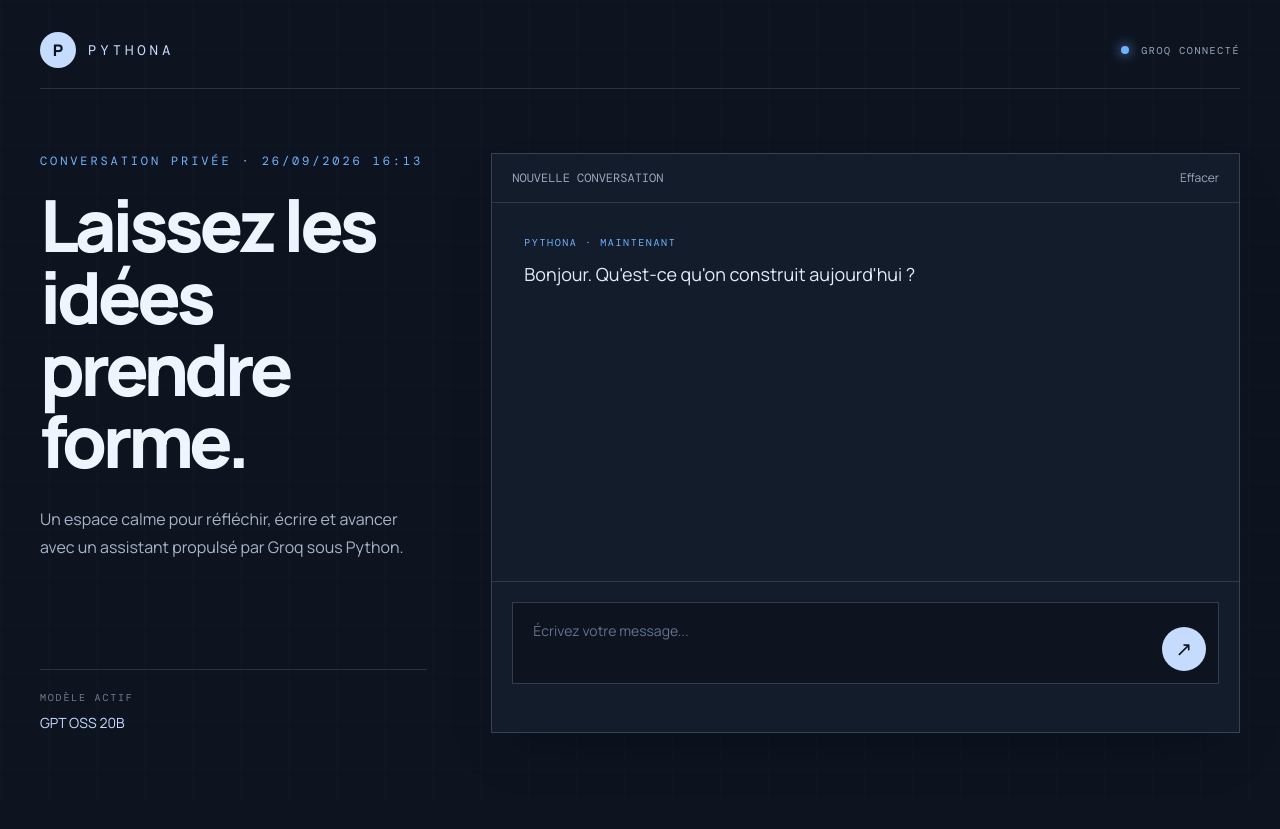
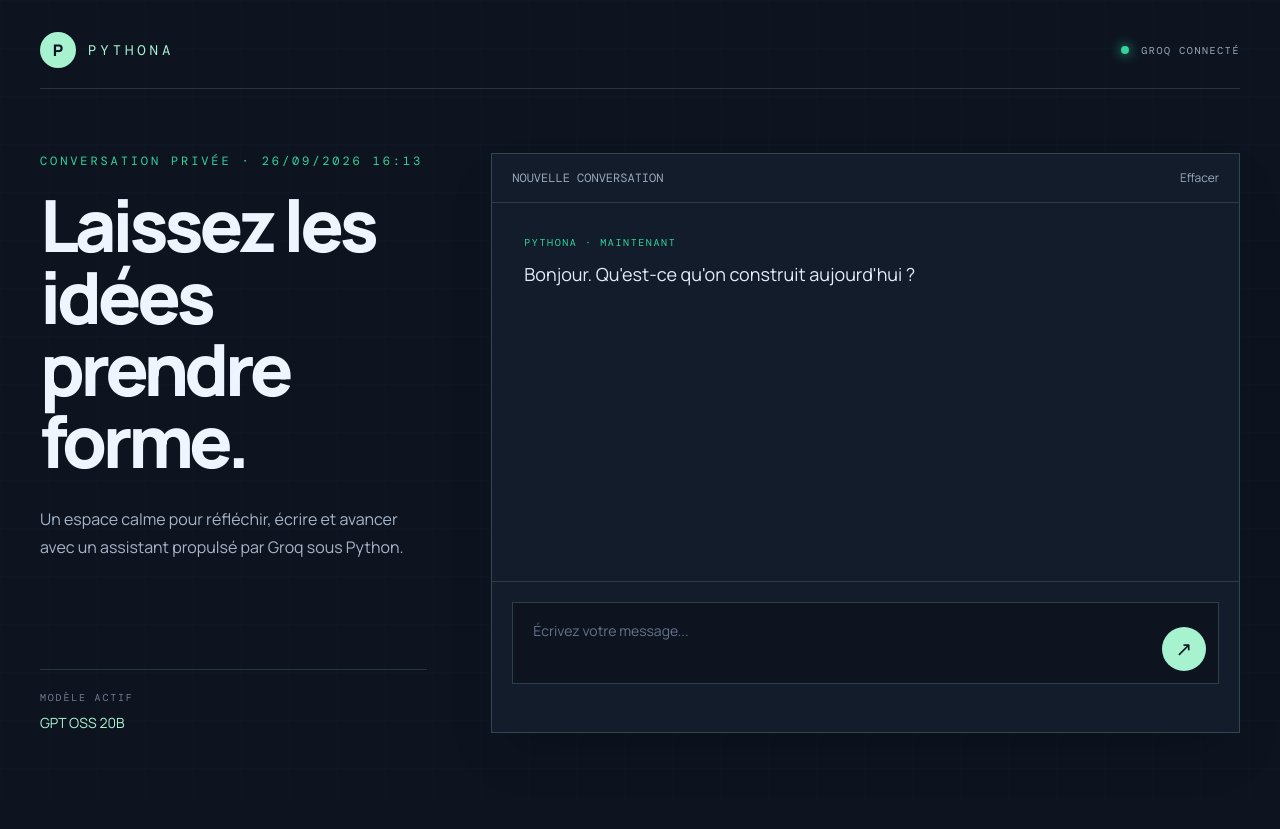
Before and after one commit to AgentRoyer/AR, a Flask app: page /chatbot in a window 1280 px wide. Run offline with Flask 3, Linux system fonts and the light colour scheme; some libraries are stand-ins or nearby versions.

Commit message:
005: Add CFML chatbot COLDFINA and colors to all four stacks
- COLDFINA (CFML, /chatbot/ sur 8001) : même page que les autres, Groq via cfhttp,
  chatbot.cfm (message, method=identity|health|chat) et health.cfm
- champ color partout : blue (COLDFINA), green (PYTHONA), red (RUSTINA), orange (GONA)
- interfaces recolorées par métal ; /health de RUSTINA en JSON

Co-Authored-By: Claude Opus 5.5 <noreply@anthropic.com>

```diff
--- a/app-python/Projects/chatbot/app.py
+++ b/app-python/Projects/chatbot/app.py
@@ -10,6 +10,7 @@ app = Flask(__name__)
 # Chatbot PYTHONA — même interface et même API que RUSTINA (app-rust/Projects/chatbot)
 CHATBOT_NAME = "PYTHONA"
 CHATBOT_VERSION = "1.0.0"
+BOT_COLOR = "green"  # Émeraude
 SYSTEM_PROMPT = "You are PYTHONA, a helpful AI chatbot powered by Groq under Python. You know your name and identity. When asked who you are or what your name is, answer clearly and confidently."
 GROQ_URL = "https://api.groq.com/openai/v1/chat/completions"
 GROQ_MODEL = "openai/gpt-oss-20b"
@@ -64,7 +65,8 @@ def chatbot():
             "bot": CHATBOT_NAME,
             "user_input": user_message,
             "response": reply["content"],
-            "identity": CHATBOT_NAME
+            "identity": CHATBOT_NAME,
+            "color": BOT_COLOR
         })
 
     return render_index()
@@ -86,6 +88,7 @@ def health():
     return jsonify({
         "status": "healthy",
         "bot": CHATBOT_NAME,
+        "color": BOT_COLOR,
         "identity_aware": True
     }), 200
 
@@ -96,6 +99,7 @@ def identity():
         "name": CHATBOT_NAME,
         "system_prompt": SYSTEM_PROMPT,
         "version": CHATBOT_VERSION,
+        "color": BOT_COLOR,
         "knows_identity": True
     }), 200
 
--- a/app-python/Projects/chatbot/templates/index.html
+++ b/app-python/Projects/chatbot/templates/index.html
@@ -21,26 +21,26 @@
     <body class="min-h-screen bg-[#0d1420] font-sans text-[#eef5ff] antialiased">
         <div class="pointer-events-none fixed inset-0 opacity-40" style="background-image: linear-gradient(rgba(168, 200, 240, .045) 1px, transparent 1px), linear-gradient(90deg, rgba(168, 200, 240, .045) 1px, transparent 1px); background-size: 48px 48px;"></div>
     <main class="relative mx-auto flex min-h-screen max-w-7xl flex-col px-5 py-5 md:px-10 md:py-8">
-            <header class="flex items-center justify-between border-b border-[#c5dcff]/15 pb-5">
-                <div class="flex items-center gap-3"><span class="grid h-9 w-9 place-items-center rounded-full bg-[#c5dcff] text-[#0d1420] font-black">P</span><span class="font-mono text-sm tracking-[.28em] text-[#c5dcff]">PYTHONA</span></div>
-                <div class="flex items-center gap-3 font-mono text-[10px] uppercase tracking-[.16em] text-[#9aa9bc]"><span class="h-2 w-2 rounded-full bg-[#6fb3ff] shadow-[0_0_12px_#6fb3ff]"></span> Groq connecté</div>
+            <header class="flex items-center justify-between border-b border-[#a7f3d0]/15 pb-5">
+                <div class="flex items-center gap-3"><span class="grid h-9 w-9 place-items-center rounded-full bg-[#a7f3d0] text-[#0d1420] font-black">P</span><span class="font-mono text-sm tracking-[.28em] text-[#a7f3d0]">PYTHONA</span></div>
+                <div class="flex items-center gap-3 font-mono text-[10px] uppercase tracking-[.16em] text-[#9aa9bc]"><span class="h-2 w-2 rounded-full bg-[#34d399] shadow-[0_0_12px_#34d399]"></span> Groq connecté</div>
       </header>
       <section class="grid flex-1 gap-8 py-10 lg:grid-cols-[.75fr_1.45fr] lg:gap-16 lg:py-16">
         <div class="flex flex-col justify-between">
-          <div><p class="mb-5 font-mono text-xs uppercase tracking-[.24em] text-[#6fb3ff]">Conversation privée · __TIMESTAMP__</p><h1 class="max-w-lg text-5xl font-extrabold leading-[.98] tracking-[-.06em] text-[#eef5ff] md:text-7xl">Laissez les idées prendre forme.</h1><p class="mt-7 max-w-md text-base leading-7 text-[#a7b4c7]">Un espace calme pour réfléchir, écrire et avancer avec un assistant propulsé par Groq sous Python.</p></div>
-          <div class="mt-12 hidden border-t border-[#c5dcff]/15 pt-5 lg:block"><p class="font-mono text-[10px] uppercase tracking-[.18em] text-[#6f7d91]">Modèle actif</p><p class="mt-2 text-sm text-[#c5dcff]">GPT OSS 20B</p></div>
+          <div><p class="mb-5 font-mono text-xs uppercase tracking-[.24em] text-[#34d399]">Conversation privée · __TIMESTAMP__</p><h1 class="max-w-lg text-5xl font-extrabold leading-[.98] tracking-[-.06em] text-[#eef5ff] md:text-7xl">Laissez les idées prendre forme.</h1><p class="mt-7 max-w-md text-base leading-7 text-[#a7b4c7]">Un espace calme pour réfléchir, écrire et avancer avec un assistant propulsé par Groq sous Python.</p></div>
+          <div class="mt-12 hidden border-t border-[#a7f3d0]/15 pt-5 lg:block"><p class="font-mono text-[10px] uppercase tracking-[.18em] text-[#6f7d91]">Modèle actif</p><p class="mt-2 text-sm text-[#a7f3d0]">GPT OSS 20B</p></div>
         </div>
-                <div class="flex min-h-[580px] flex-col border border-[#c5dcff]/20 bg-[#131d2d]/90 shadow-2xl shadow-black/20">
-                    <div class="flex items-center justify-between border-b border-[#c5dcff]/15 px-5 py-4"><span class="font-mono text-xs text-[#9aa9bc]">NOUVELLE CONVERSATION</span><button id="clear" class="text-xs text-[#9aa9bc] transition hover:text-[#c5dcff]">Effacer</button></div>
-                    <div id="messages" class="flex flex-1 flex-col gap-6 overflow-y-auto p-5 md:p-8"><div class="max-w-xl"><p class="mb-2 font-mono text-[10px] uppercase tracking-[.16em] text-[#6fb3ff]">PYTHONA · maintenant</p><p class="text-lg leading-8 text-[#e3edf9]">Bonjour. Qu'est-ce qu'on construit aujourd'hui ?</p></div></div>
-                    <form id="chat-form" class="border-t border-[#c5dcff]/15 p-4 md:p-5"><div class="flex items-end gap-3 border border-[#c5dcff]/20 bg-[#0d1420] p-3 focus-within:border-[#6fb3ff]/70"><textarea id="prompt" rows="2" placeholder="Écrivez votre message..." class="min-h-[52px] flex-1 resize-none bg-transparent px-2 py-1 text-sm leading-6 text-[#eef5ff] outline-none placeholder:text-[#64748b]"></textarea><button id="send" type="submit" aria-label="Envoyer" class="grid h-11 w-11 shrink-0 place-items-center rounded-full bg-[#c5dcff] text-[#0d1420] transition hover:bg-[#6fb3ff] disabled:cursor-not-allowed disabled:opacity-50"><span class="text-xl">↗</span></button></div><p id="status" class="mt-3 min-h-4 font-mono text-[10px] text-[#6f7d91]"></p></form>
+                <div class="flex min-h-[580px] flex-col border border-[#a7f3d0]/20 bg-[#131d2d]/90 shadow-2xl shadow-black/20">
+                    <div class="flex items-center justify-between border-b border-[#a7f3d0]/15 px-5 py-4"><span class="font-mono text-xs text-[#9aa9bc]">NOUVELLE CONVERSATION</span><button id="clear" class="text-xs text-[#9aa9bc] transition hover:text-[#a7f3d0]">Effacer</button></div>
+                    <div id="messages" class="flex flex-1 flex-col gap-6 overflow-y-auto p-5 md:p-8"><div class="max-w-xl"><p class="mb-2 font-mono text-[10px] uppercase tracking-[.16em] text-[#34d399]">PYTHONA · maintenant</p><p class="text-lg leading-8 text-[#e3edf9]">Bonjour. Qu'est-ce qu'on construit aujourd'hui ?</p></div></div>
+                    <form id="chat-form" class="border-t border-[#a7f3d0]/15 p-4 md:p-5"><div class="flex items-end gap-3 border border-[#a7f3d0]/20 bg-[#0d1420] p-3 focus-within:border-[#34d399]/70"><textarea id="prompt" rows="2" placeholder="Écrivez votre message..." class="min-h-[52px] flex-1 resize-none bg-transparent px-2 py-1 text-sm leading-6 text-[#eef5ff] outline-none placeholder:text-[#64748b]"></textarea><button id="send" type="submit" aria-label="Envoyer" class="grid h-11 w-11 shrink-0 place-items-center rounded-full bg-[#a7f3d0] text-[#0d1420] transition hover:bg-[#34d399] disabled:cursor-not-allowed disabled:opacity-50"><span class="text-xl">↗</span></button></div><p id="status" class="mt-3 min-h-4 font-mono text-[10px] text-[#6f7d91]"></p></form>
         </div>
       </section>
     </main>
     <script>
       const form = document.querySelector('#chat-form'), input = document.querySelector('#prompt'), messages = document.querySelector('#messages'), status = document.querySelector('#status'), send = document.querySelector('#send');
       const history = [];
-    function addMessage(role, content) { const item = document.createElement('div'); item.className = role === 'user' ? 'ml-auto max-w-xl text-right' : 'max-w-xl'; item.innerHTML = `<p class="mb-2 font-mono text-[10px] uppercase tracking-[.16em] ${role === 'user' ? 'text-[#9aa9bc]' : 'text-[#6fb3ff]'}">${role === 'user' ? 'VOUS' : 'PYTHONA'} · maintenant</p><p class="text-base leading-8 text-[#e3edf9] whitespace-pre-wrap">${content.replace(/[&<>]/g, c => ({'&':'&amp;','<':'&lt;','>':'&gt;'}[c]))}</p>`; messages.appendChild(item); messages.scrollTop = messages.scrollHeight; }
+    function addMessage(role, content) { const item = document.createElement('div'); item.className = role === 'user' ? 'ml-auto max-w-xl text-right' : 'max-w-xl'; item.innerHTML = `<p class="mb-2 font-mono text-[10px] uppercase tracking-[.16em] ${role === 'user' ? 'text-[#9aa9bc]' : 'text-[#34d399]'}">${role === 'user' ? 'VOUS' : 'PYTHONA'} · maintenant</p><p class="text-base leading-8 text-[#e3edf9] whitespace-pre-wrap">${content.replace(/[&<>]/g, c => ({'&':'&amp;','<':'&lt;','>':'&gt;'}[c]))}</p>`; messages.appendChild(item); messages.scrollTop = messages.scrollHeight; }
       form.addEventListener('submit', async (event) => { event.preventDefault(); const content = input.value.trim(); if (!content) return; addMessage('user', content); history.push({ role: 'user', content }); input.value = ''; send.disabled = true; status.textContent = 'PYTHONA réfléchit...'; try { const response = await fetch('/api/chat', { method: 'POST', headers: { 'Content-Type': 'application/json' }, body: JSON.stringify({ messages: history }) }); const data = await response.json(); if (!response.ok) throw new Error(data.error || 'La réponse n’a pas pu être récupérée.'); addMessage('assistant', data.message.content); history.push(data.message); status.textContent = ''; } catch (error) { addMessage('assistant', `Erreur : ${error.message}`); status.textContent = 'Vérifiez GROQ_API_KEY_CFC côté serveur.'; } finally { send.disabled = false; input.focus(); } });
       document.querySelector('#clear').addEventListener('click', () => { history.length = 0; messages.innerHTML = ''; addMessage('assistant', 'Conversation réinitialisée. Que voulez-vous explorer ?'); });
       input.addEventListener('keydown', event => { if (event.key === 'Enter' && !event.shiftKey) { event.preventDefault(); form.requestSubmit(); } });
```
Also changed, not shown: app-cfml/Projects/chatbot/templates/index.html (added, +49 -0 lines), app-go/Projects/chatbot/templates/index.html (+10 -10 lines), 5 other files.
